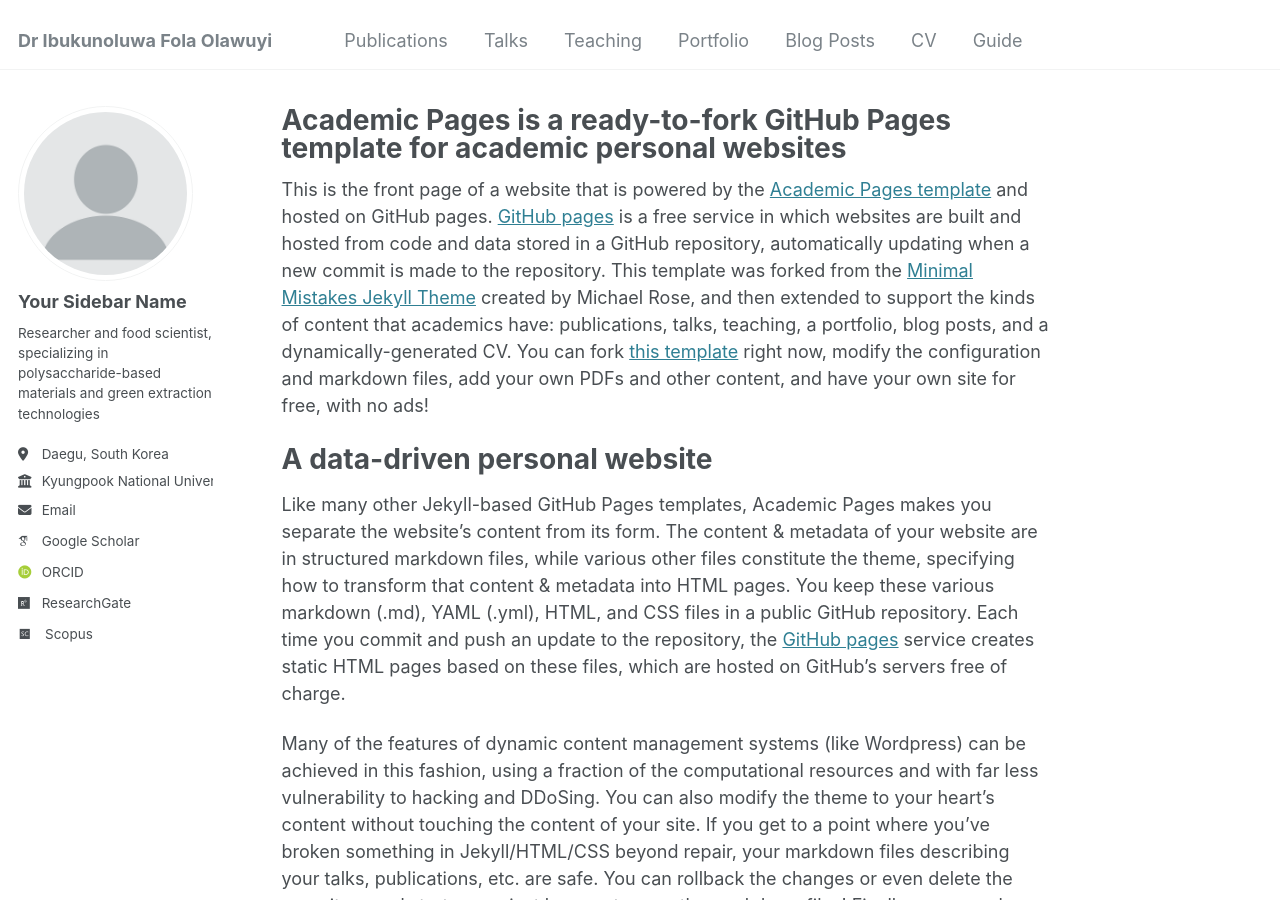
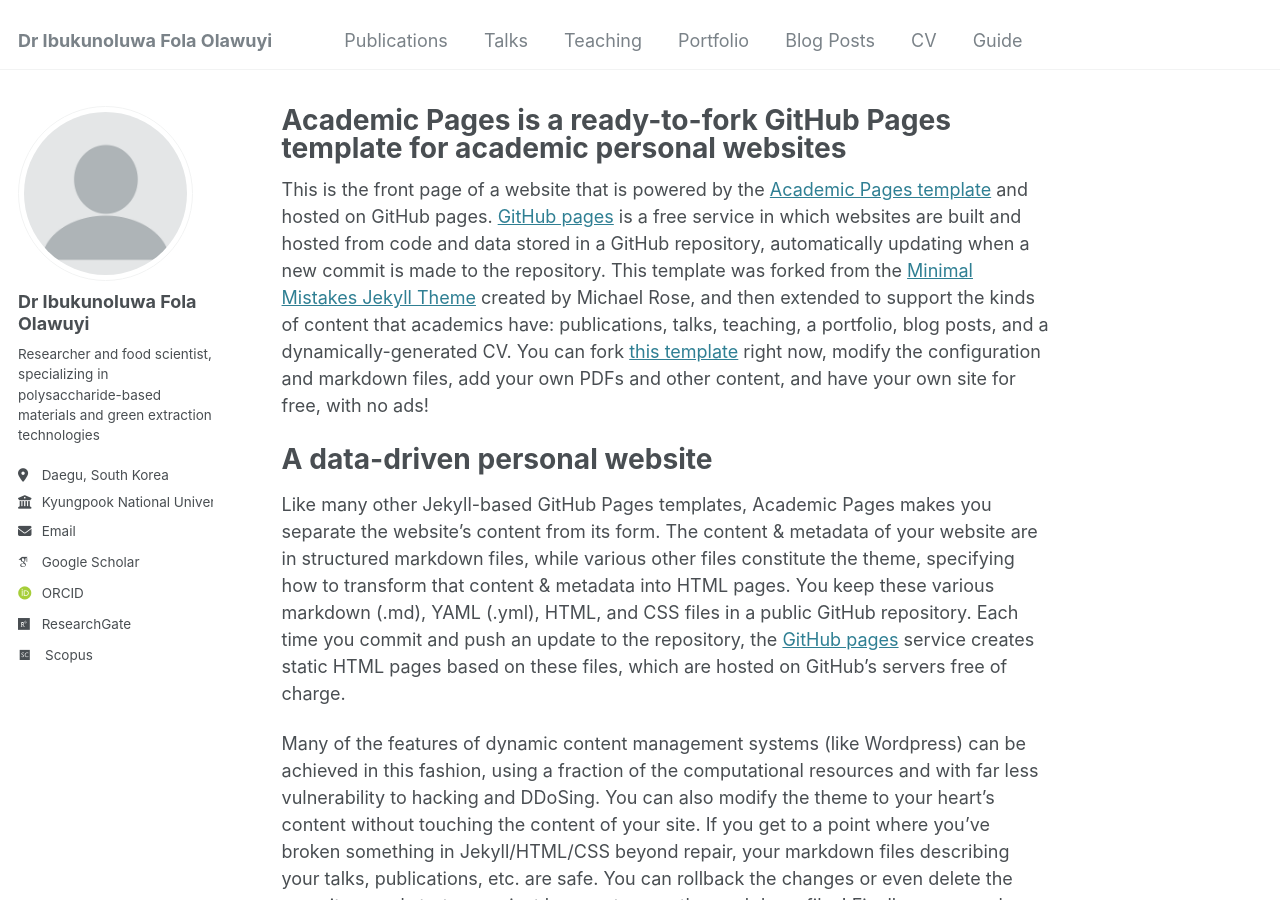
Before and after one commit to ibukunfola/ibukunfola.github.io, a Jekyll site: the page built from _pages/about.md, in a window 1280 px wide and 900 px high. Built offline with Jekyll 4.4.1, drawn with Linux system fonts in a browser that asks for light colours; some web fonts are replaced.

Commit message:
Update _config.yml

```diff
--- a/_config.yml
+++ b/_config.yml
@@ -12,7 +12,7 @@ title                    : "Dr Ibukunoluwa Fola Olawuyi"
 title_separator          : "-"
 name                     : &name "Ibukunoluwa Fola Olawuyi"
 description              : &description "Research Professor at Kyungpook National University"
-url                      : https://academicpages.github.io # the base hostname & protocol for your site e.g. "https://[your GitHub username].github.io"
+url                      : https://ibukunfola.github.io # the base hostname & protocol for your site e.g. "https://[your GitHub username].github.io"
 baseurl                  : "" # the subpath of your site, e.g. "/blog"
 repository               : "ibukunfola.github.io"
 
@@ -22,7 +22,7 @@ repository               : "ibukunfola.github.io"
 author:
   # Biographic information
   avatar           : "profile.png"
-  name             : "Your Sidebar Name"
+  name             : "Dr Ibukunoluwa Fola Olawuyi"
   pronouns         : # example: "she/her"
   bio              : "Researcher and food scientist, specializing in polysaccharide-based materials and green extraction technologies"
   location         : "Daegu, South Korea"
```
